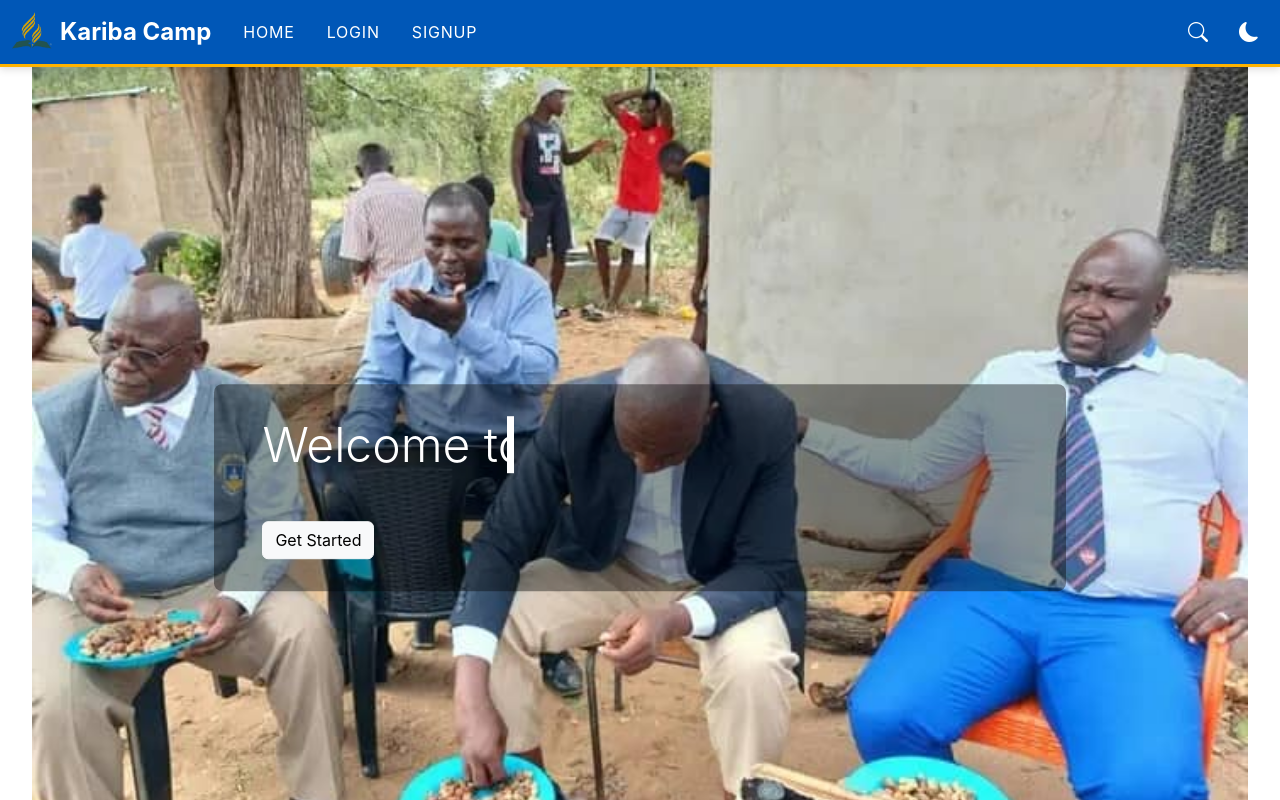
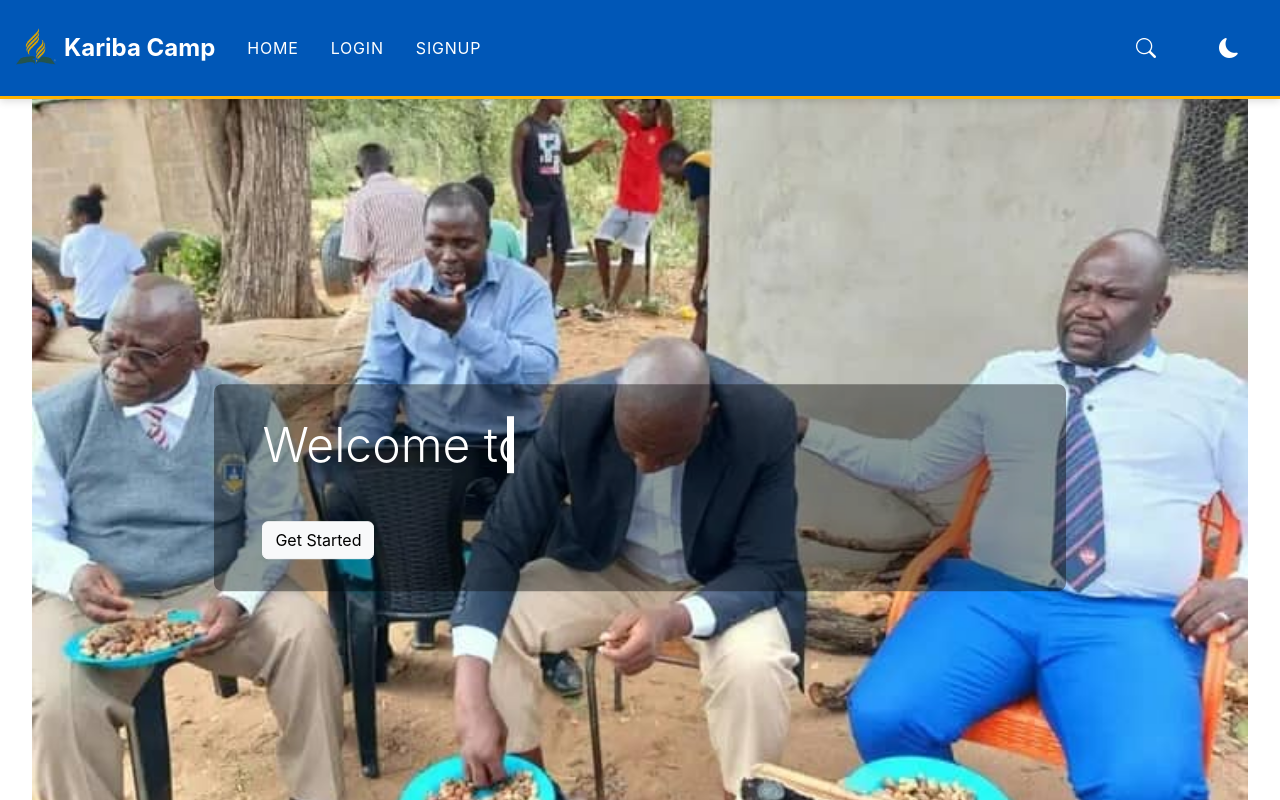
Before and after one commit to shanny-mal/camp-meeting, a React (Vite) app: page / in a window 1280 px wide. Shown: the top 800 px of the page. Built offline with nearby package versions, Linux system fonts and the light colour scheme.

Commit message:
updated navbar on different screen sizes

```diff
--- a/src/components/Navbar.css
+++ b/src/components/Navbar.css
@@ -1,7 +1,9 @@
+/* File: src/components/Navbar.css */
+
 /* 1. Color Variables */
 :root {
-  --navbar-bg: #0057B7;    /* Kariba Blue */
-  --accent: #FFB300;       /* Sun Yellow */
+  --navbar-bg: #0057b7;
+  --accent: #ffb300;
   --text-light: #ffffff;
   --text-dark: #333333;
 }
@@ -9,19 +11,17 @@
 /* 2. Navbar Base */
 .navbar-custom {
   background-color: var(--navbar-bg);
-  box-shadow: 0 2px 8px rgba(0,0,0,0.15);
+  box-shadow: 0 2px 8px rgba(0, 0, 0, 0.15);
   border-bottom: 3px solid var(--accent);
-  transition: background-color 0.3s ease;
   z-index: 1000;
 }
 
-/* 3. Brand/Logo */
+/* 3. Responsive Logo */
 .brand-logo {
   font-size: 1.5rem;
   font-weight: bold;
   color: var(--text-light) !important;
   letter-spacing: 0.05em;
-  margin-right: 2rem;
 }
 
 /* 4. Nav Links */
@@ -29,9 +29,7 @@
   color: var(--text-light) !important;
   text-transform: uppercase;
   letter-spacing: 0.05em;
-  margin: 0 0.5rem;
   position: relative;
-  padding: 0.5rem 0.75rem;
   transition: background-color 0.2s ease, transform 0.2s ease;
 }
 .nav-link-custom:hover {
@@ -40,79 +38,62 @@
   border-radius: 0.25rem;
   transform: translateY(-2px);
 }
-/* Active underline */
-.navbar-custom .nav-link-custom.active {
-  color: var(--accent) !important;
-}
-.navbar-custom .nav-link-custom.active::after {
-  content: '';
-  position: absolute;
-  bottom: -3px;
-  left: 10%;
-  width: 80%;
-  height: 3px;
-  background-color: var(--accent);
-  border-radius: 2px;
-}
 
 /* 5. Hamburger Toggler */
 .custom-toggler {
   border: none;
 }
 .custom-toggler .navbar-toggler-icon {
+  font-size: 1.5rem;
   filter: invert(1);
   transition: transform 0.3s ease;
 }
-/* Rotate when open */
-.custom-toggler:not(.collapsed) .navbar-toggler-icon {
-  transform: rotate(90deg);
-}
-
-/* Full-screen on mobile */
-@media (min-width: 992px) {
-  .custom-collapse {
-    transform: none !important;
-    transition: none !important;
-    background-color: transparent !important;
-    position: static !important;
-    width: auto !important;
-    height: auto !important;
-    overflow: visible !important;
-  }
-  .custom-toggler {
-    display: none; /* hide the hamburger at desktop */
+@media (max-width: 576px) {
+  .custom-toggler .navbar-toggler-icon {
+    font-size: 2rem;
   }
 }
 
-@media (max-width: 992px) {
+/* 6. Slide‑In Menu on Mobile */
+@media (max-width: 991px) {
   .custom-collapse {
-    transform: translateX(-100%);
-    transition: transform 0.4s ease-out;
-    background-color: var(--navbar-bg);
-    position: absolute;
+    position: fixed;
     top: 56px;
     left: 0;
     width: 100%;
     height: calc(100vh - 56px);
-    overflow-y: auto;
+    background: var(--navbar-bg);
+    transform: translateX(-100%);
+    transition: transform 0.3s ease-out;
     z-index: 1000;
   }
   .custom-collapse.show {
     transform: translateX(0);
   }
-  .custom-toggler {
-    display: block;
+}
+
+/* 7. Responsive link padding & font-size */
+@media (max-width: 576px) {
+  .nav-link-custom {
+    font-size: 1.1rem !important;
+    padding: 0.75rem !important;
+  }
+}
+@media (min-width: 992px) {
+  .nav-link-custom {
+    padding: 0.5rem 1rem !important;
   }
 }
 
-/* 7. Logout Avatar Link */
+/* 8. Logout Avatar Link */
 .logout-link {
-  padding: 0 0.5rem;
+  display: flex;
+  align-items: center;
 }
 
-/* 8. Optional Overrides (Search & ThemeToggle) */
+/* 9. Optional form-control override */
 .navbar-custom .form-control {
-  background: rgba(255,255,255,0.15);
+  background: rgba(255, 255, 255, 0.15);
   border: none;
   color: var(--text-light);
 }
--- a/src/components/Navbar.jsx
+++ b/src/components/Navbar.jsx
@@ -1,7 +1,12 @@
 // File: src/components/Navbar.jsx
 
 import React, { useContext, useState } from "react";
-import { Navbar as BsNavbar, Nav, Container } from "react-bootstrap";
+import {
+  Navbar as BsNavbar,
+  Nav,
+  Container,
+  NavDropdown,
+} from "react-bootstrap";
 import { useNavigate } from "react-router-dom";
 import { AuthContext } from "../contexts/AuthContext";
 import Avatar from "./Avatar";
@@ -19,18 +24,32 @@ export default function Navbar() {
   const handleLogout = () => {
     logout();
     navigate("/login", { replace: true });
+    setMenuOpen(false);
+  };
+
+  const goTo = (path) => {
+    navigate(path);
+    setMenuOpen(false);
   };
 
   return (
-    <BsNavbar expand="lg" className="navbar-custom" fixed="top" variant="dark">
-      <Container fluid>
+    <Container fluid className="p-0">
+      <BsNavbar
+        expand="lg"
+        collapseOnSelect
+        className="navbar-custom"
+        fixed="top"
+        variant="dark"
+        expanded={menuOpen}
+      >
+        <Container fluid className="px-2 px-md-3">
           {/* Brand/Logo */}
-        <Logo />
+          <Logo className="me-auto me-lg-0 px-2 px-md-3" />
 
           {/* Hamburger toggler */}
           <BsNavbar.Toggle
             aria-controls="navbar-nav"
-          className={`custom-toggler ${menuOpen ? "" : "collapsed"}`}
+            className="custom-toggler"
             onClick={handleToggle}
           />
 
@@ -44,8 +63,8 @@ export default function Navbar() {
             <Nav className="me-auto">
               {!user && (
                 <Nav.Link
-                onClick={() => navigate("/")}
-                className="nav-link-custom"
+                  onClick={() => goTo("/")}
+                  className="nav-link-custom px-2 px-md-3 py-3"
                 >
                   HOME
                 </Nav.Link>
@@ -53,24 +72,22 @@ export default function Navbar() {
               {!user ? (
                 <>
                   <Nav.Link
-                  onClick={() => navigate("/login")}
-                  className="nav-link-custom"
+                    onClick={() => goTo("/login")}
+                    className="nav-link-custom px-2 px-md-3 py-3"
                   >
                     LOGIN
                   </Nav.Link>
                   <Nav.Link
-                  onClick={() => navigate("/signup")}
-                  className="nav-link-custom"
+                    onClick={() => goTo("/signup")}
+                    className="nav-link-custom px-2 px-md-3 py-3"
                   >
                     SIGNUP
                   </Nav.Link>
                 </>
               ) : (
                 <Nav.Link
-                onClick={() =>
-                  navigate(user.is_staff ? "/admin" : "/dashboard")
-                }
-                className="nav-link-custom"
+                  onClick={() => goTo(user.is_staff ? "/admin" : "/dashboard")}
+                  className="nav-link-custom px-2 px-md-3 py-3"
                 >
                   DASHBOARD
                 </Nav.Link>
@@ -79,12 +96,16 @@ export default function Navbar() {
 
             {/* Right controls */}
             <Nav className="ms-auto align-items-center">
+              <div className="px-2 px-md-3 py-3">
                 <SearchInput onSearch={(q) => console.log("search", q)} />
+              </div>
+              <div className="px-2 px-md-3 py-3">
                 <ThemeToggle />
+              </div>
               {user && (
                 <Nav.Link
                   onClick={handleLogout}
-                className="nav-link-custom logout-link"
+                  className="nav-link-custom logout-link px-2 px-md-3 py-3"
                 >
                   <Avatar username={user.username} />
                 </Nav.Link>
@@ -93,5 +114,6 @@ export default function Navbar() {
           </BsNavbar.Collapse>
         </Container>
       </BsNavbar>
+    </Container>
   );
 }
```
Lines whose indentation alone changed are shown as unchanged.
